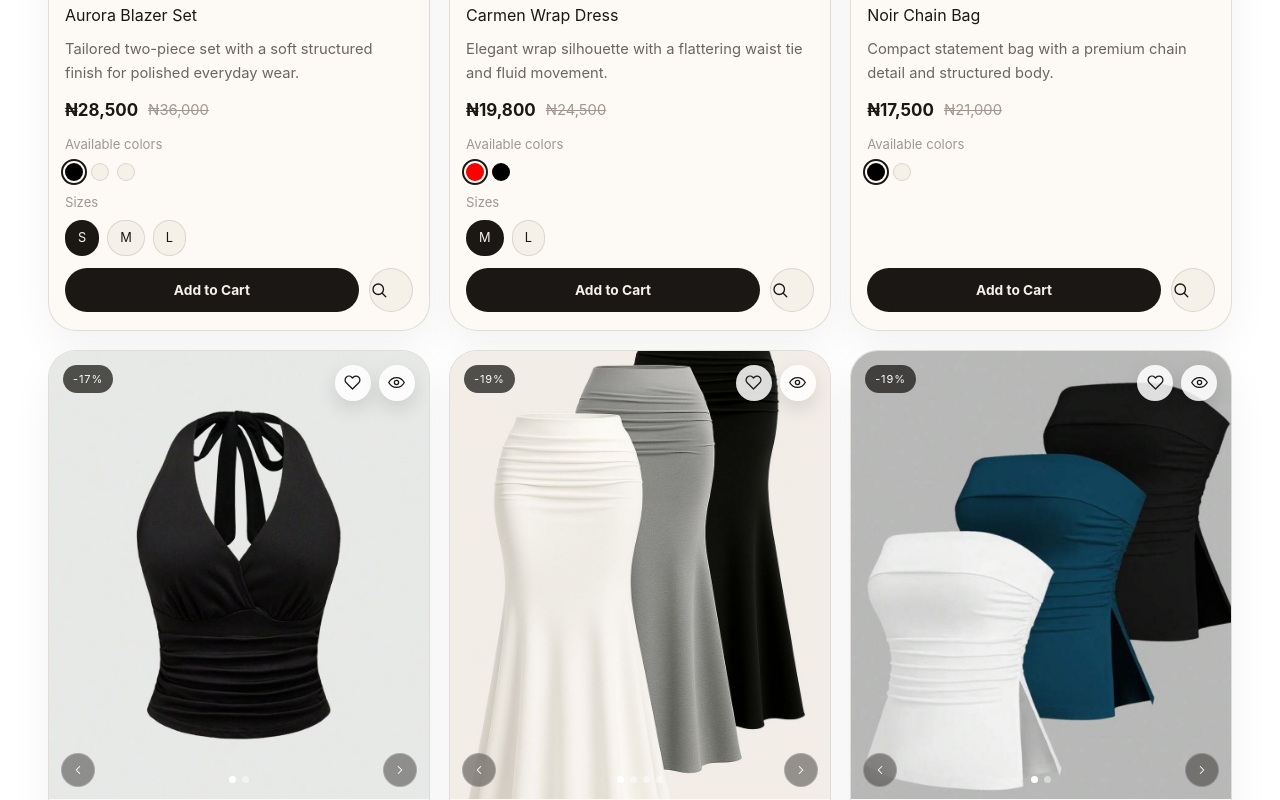
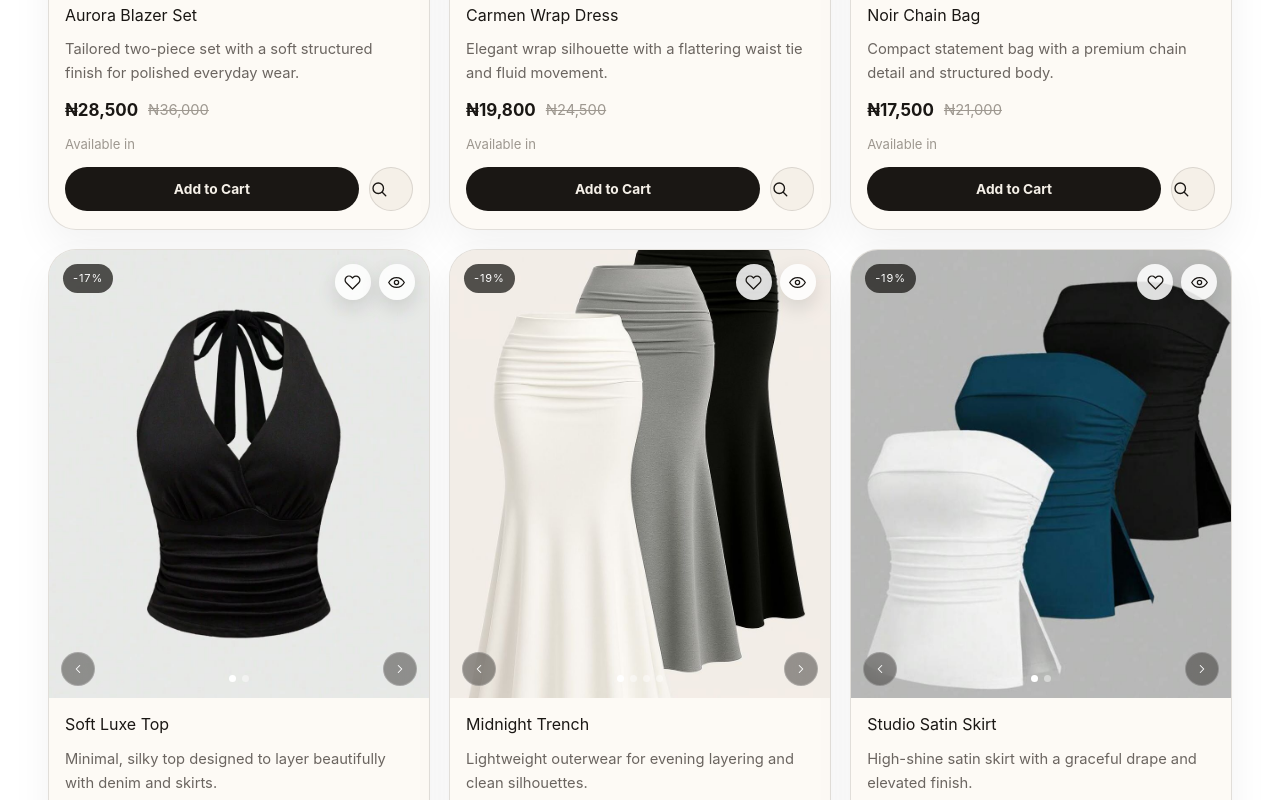
Before and after one commit to mubarak-cod/chicshoppae, a Next.js app: page /shop in a window 1280 px wide. Shown: the part 1660-2460 px from the top of the page. Built offline with nearby package versions, Linux system fonts and the light colour scheme.

Commit message:
updated code

```diff
--- a/components/shop/ProductCard.jsx
+++ b/components/shop/ProductCard.jsx
@@ -346,7 +346,7 @@ export default function ProductCard({ product }) {
         </div>
 
         <div className="product-colors">
-          <span className="product-meta-label">Available colors</span>
+          <span className="product-meta-label">Available in </span>
           {product.colors?.map((color) => (
             <button
               key={color}
--- a/data/products.json
+++ b/data/products.json
@@ -6,8 +6,7 @@
     "price": 28500,
     "originalPrice": 36000,
     "discount": 21,
-    "colors": ["Black", "Sand", "Wine"],
-    "sizes": ["S", "M", "L"],
+
     "images": ["/images/one.jpg", "/images/two.jpg", "/images/three.jpg", "/images/four.jpg"]
   },
   {
@@ -17,8 +16,7 @@
     "price": 19800,
     "originalPrice": 24500,
     "discount": 19,
-    "colors": ["Red", "Black"],
-    "sizes": ["M", "L"],
+
     "images": ["/images/five.jpg", "/images/six.jpg"]
   },
   {
@@ -28,8 +26,7 @@
     "price": 17500,
     "originalPrice": 21000,
     "discount": 17,
-    "colors": ["Black", "Mocha"],
-    "sizes": [],
+
     "images": ["/images/seven.jpg", "/images/eight.jpg", "/images/three.jpg", "/images/two.jpg"]
   },
   {
@@ -39,8 +36,7 @@
     "price": 12400,
     "originalPrice": 15000,
     "discount": 17,
-    "colors": ["Ivory", "Olive", "Black"],
-    "sizes": ["S", "M", "L", "XL"],
+
     "images": ["/images/two.jpg", "/images/three.jpg"]
   },
   {
@@ -50,8 +46,7 @@
     "price": 32000,
     "originalPrice": 39500,
     "discount": 19,
-    "colors": ["Black", "Stone"],
-    "sizes": ["S", "M", "L"],
+
     "images": ["/images/four.jpg", "/images/five.jpg", "/images/six.jpg", "/images/seven.jpg"]
   },
   {
@@ -61,8 +56,7 @@
     "price": 14200,
     "originalPrice": 17500,
     "discount": 19,
-    "colors": ["Emerald", "Black", "Wine"],
-    "sizes": ["S", "M", "L"],
+
     "images": ["/images/six.jpg", "/images/eight.jpg"]
   }
 ]
```
